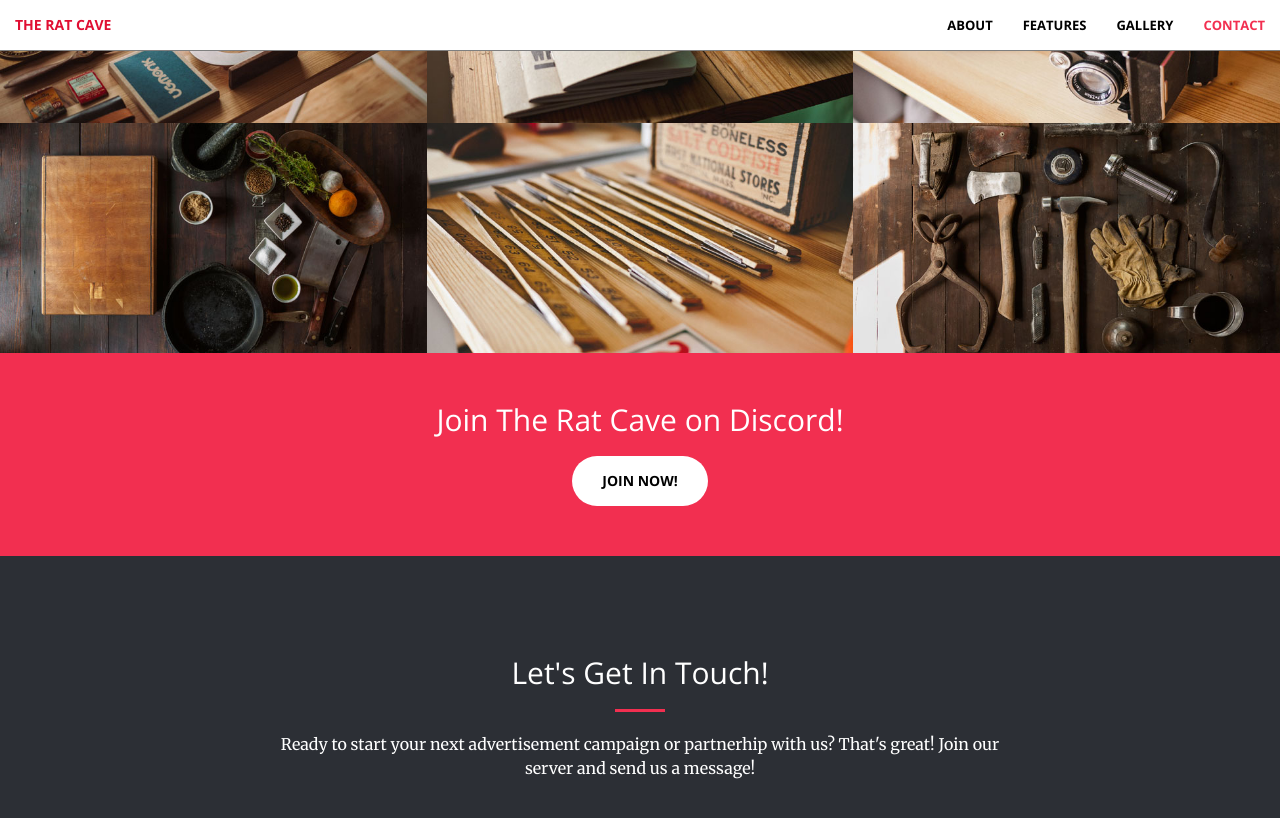
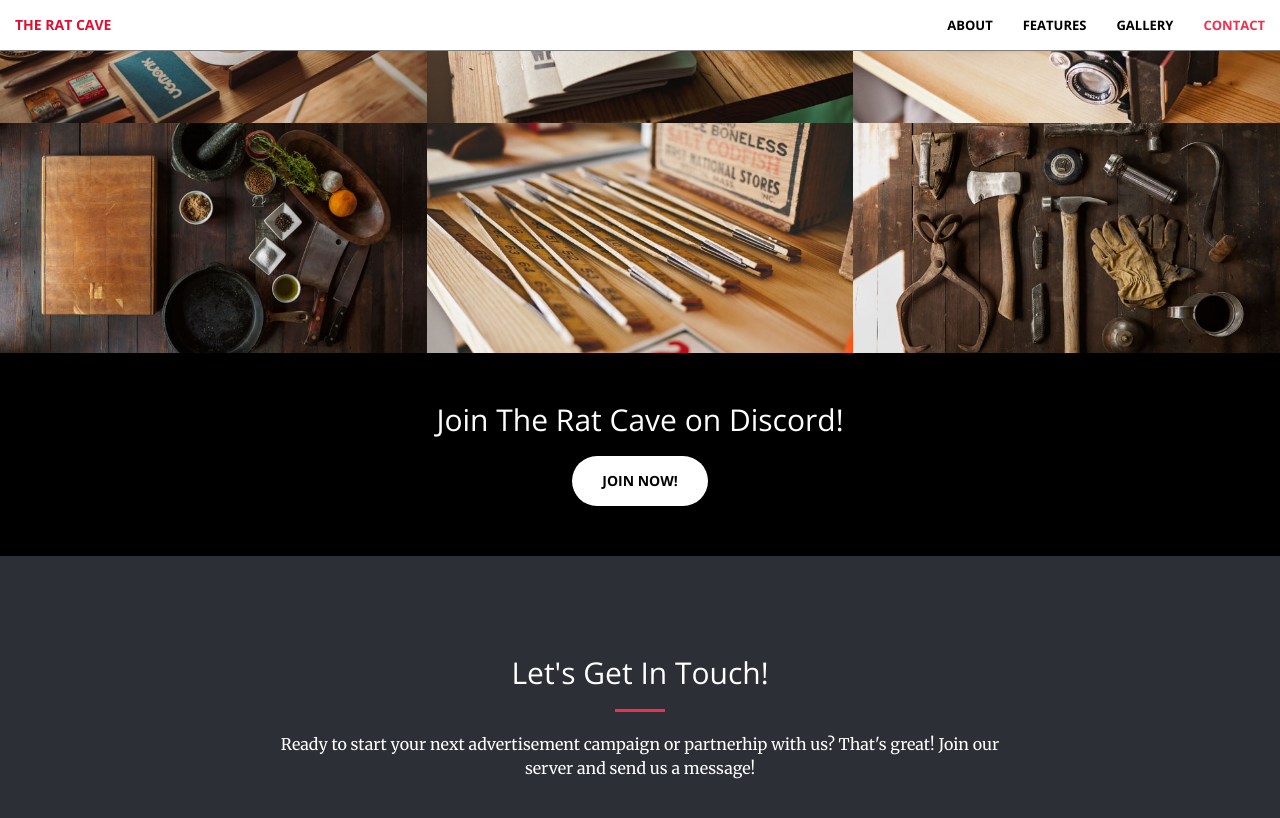
Before and after one commit to vdchoi/theratcave.github.io, a Jekyll site: the page built from index.html, in a window 1280 px wide and 900 px high, scrolled down 1881 px. Shown: the top 818 px of the window. Built offline with Jekyll 4.4.1, drawn with Linux system fonts in a browser that asks for light colours.

Commit message:
Update color for aside

```diff
--- a/_includes/aside.html
+++ b/_includes/aside.html
@@ -1,4 +1,4 @@
-  <aside class="bg-primary">
+  <aside class="bg-dark">
       <div class="container text-center">
           <div class="call-to-action">
               <h2>Join The Rat Cave on Discord!</h2>
```
